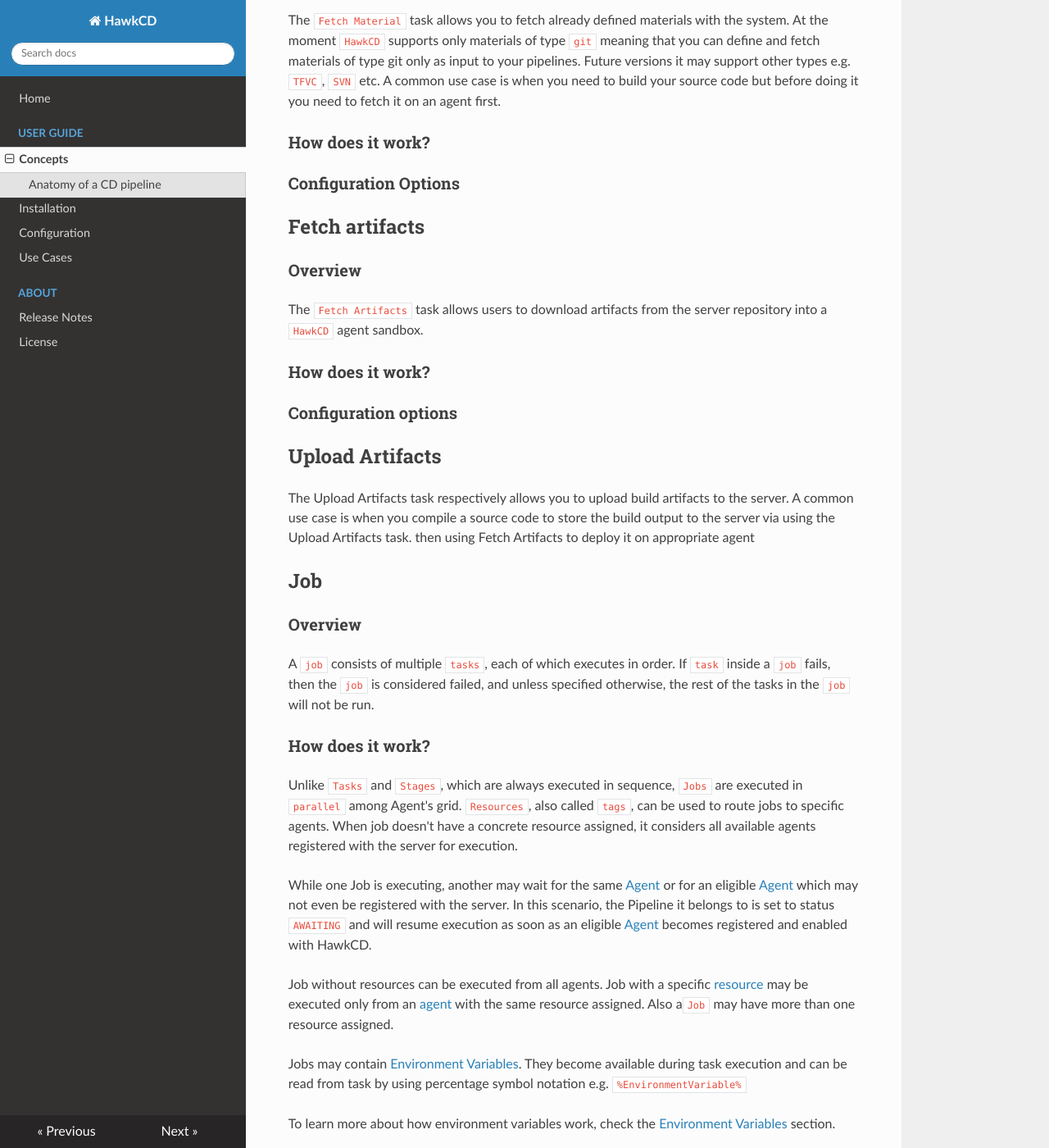
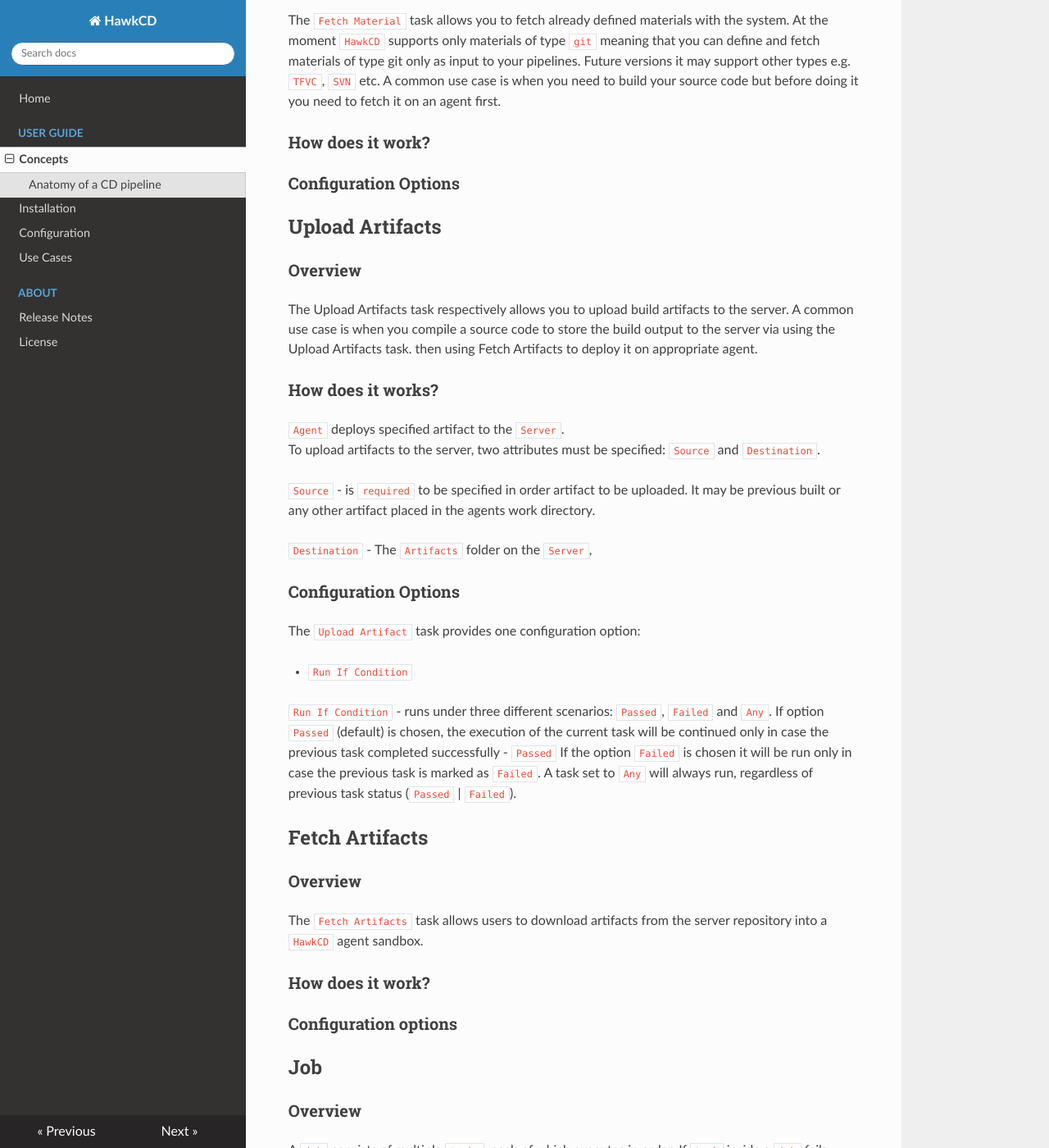
Before and after one commit to rndsolutions/docs.hawkcd.io, an MkDocs documentation site: the page built from docs/concepts/index.md, in a window 1280 px wide and 1400 px high, scrolled down 3124 px. Shown: the whole window at 82% size. Built offline with MkDocs 1.6.1, drawn with Linux system fonts in a browser that asks for light colours; nearby versions of some CDN libraries; old or Windows-style settings are respelled for this version of MkDocs.

Commit message:
merge commit

```diff
--- a/docs/concepts/index.md
+++ b/docs/concepts/index.md
@@ -94,7 +94,33 @@ The ``Fetch Material`` task allows you to fetch already defined materials with t
 ### Configuration Options
 
 
-Fetch artifacts
+Upload Artifacts
+----------------
+
+### Overview
+The Upload Artifacts task respectively allows you to upload build artifacts to the server. A common use case is when you compile a source code to store the build output to the server via using the Upload Artifacts task. then using Fetch Artifacts to deploy it on appropriate agent.
+
+### How does it works?
+``Agent`` deploys specified artifact to the ``Server``.<br />
+To upload artifacts to the server, two attributes must be specified: ``Source`` and ``Destination``. <br />
+
+``Source``  - is ``required`` to be specified in order artifact to be uploaded. It may be previous built or any other artifact
+placed in the agents work directory. <br />
+<br />``Destination``  -  The ``Artifacts`` folder on the ``Server``,  <br />
+
+### Configuration Options
+
+The ``Upload Artifact`` task provides one configuration option:
+
+* ``Run If Condition``
+
+ ``Run If Condition`` - runs under three different scenarios: ``Passed``, ``Failed`` and ``Any``.
+ If option ``Passed`` (default) is chosen, the execution of the current task will be continued only in case the previous task completed successfully - ``Passed``
+ If the option ``Failed`` is chosen it will be run only in case the previous task is marked as ``Failed``.
+ A task set to ``Any`` will always run, regardless of previous task status (``Passed`` | ``Failed``).
+
+
+Fetch Artifacts
 ---------------
 
 ### Overview
```
Also changed, not shown: other parts of docs/concepts/index.md (+0 -4 lines).
